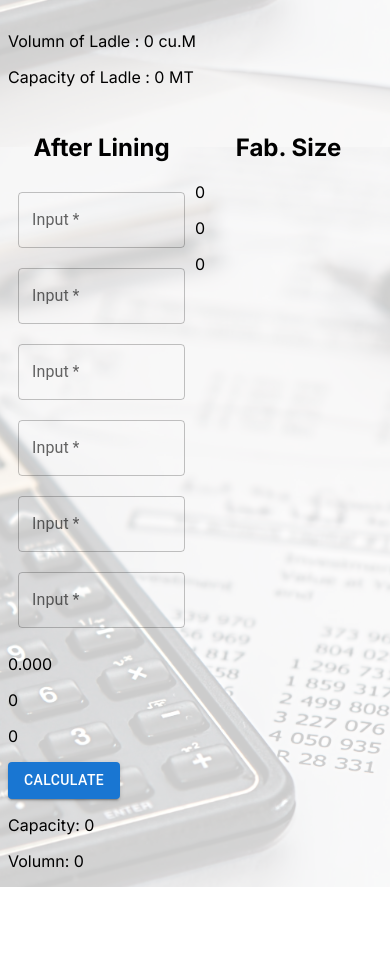
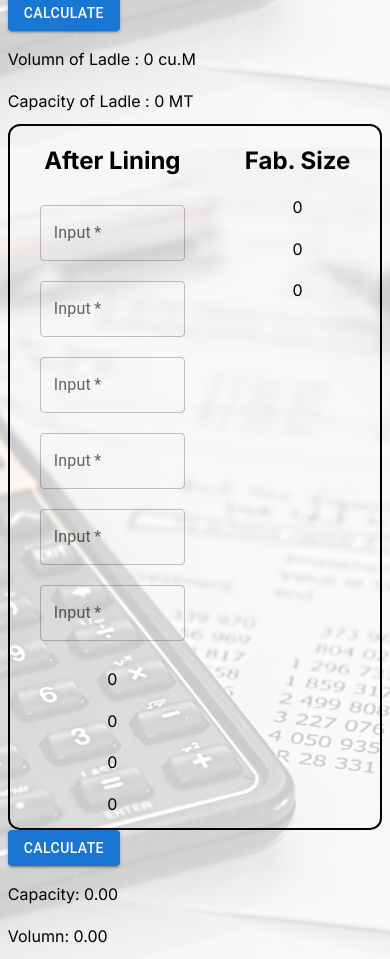
Before and after one commit to Anubhavgupta14/Ladle_Calculator, a Next.js app: page / in a window 390 px wide. Shown: the part 697-1656 px from the top of the page. Before the commit the page ends 1584 px from the top, so only its background shows below. Built offline with nearby package versions, Linux system fonts and the light colour scheme.

Commit message:
Fix cal2 and style + responsive

```diff
--- a/app/components/Ladlecalculator.js
+++ b/app/components/Ladlecalculator.js
@@ -26,7 +26,10 @@ const Ladlecalculator = () => {
   const [output1, setOutput1] = useState(0);
   const [output2, setOutput2] = useState(0);
   const [output3, setOutput3] = useState(0);
-
+  const [outputlining1, setOutputlining1] = useState(0);
+  const [outputlining2, setOutputlining2] = useState(0);
+  const [outputlining3, setOutputlining3] = useState(0);
+  const [outputlining4, setOutputlining4] = useState(0);
 
   const result = () => {
     const inbetweenheight = height - bottomlining - freeboard;
@@ -46,22 +49,29 @@ const Ladlecalculator = () => {
     setBottomliningleveldiameter(Math.round(bottomliningleveldiameter));
   };
 
-
   const r = Math.floor(bottomliningleveldiameter / 2);
   const R = Math.floor(freeboardleveldiameter / 2);
   const temp = ((R * R + R * r + r * r) / 1000000).toFixed(3);
 
-  const result2 = ()=>{
+  const result2 = () => {
     const s13 = parseInt(input1) + parseInt(input5) + parseInt(input5);
     const s14 = parseInt(input2) + parseInt(input5) + parseInt(input5);
     const s16 = 0.5 * ((s13 - s14) / parseInt(input3));
-    const output1 = (s16*2*input6)+s13;
-    const output2 = s14-(s16*2*input4)
-    const output3 = parseInt(input3)+parseInt(input4)+parseInt(input6)
-    setOutput1(Math.round(output1))
-    setOutput2(Math.round(output2))
-    setOutput3(Math.round(output3))
-  }
+    const output1 = s16 * 2 * input6 + s13;
+    const output2 = s14 - s16 * 2 * input4;
+    const output3 = parseInt(input3) + parseInt(input4) + parseInt(input6);
+    setOutput1(Math.round(output1));
+    setOutput2(Math.round(output2));
+    setOutput3(Math.round(output3));
+    setOutputlining1(((3.1416 / 3000) * input3).toFixed(3));
+    setOutputlining2(input1 / 2);
+    setOutputlining3(Math.round(input2 / 2));
+    const temp2 =
+      (outputlining2 * outputlining2 +
+        outputlining2 * outputlining3 +
+        outputlining3 * outputlining3) /
+      1000000;
+  };
 
   return (
     <body>
@@ -157,6 +167,7 @@ const Ladlecalculator = () => {
           </div>
         </div>
 
+        <div className="outcome">
           <Stack spacing={2} direction="row">
             <Button
               variant="contained"
@@ -164,15 +175,16 @@ const Ladlecalculator = () => {
               onClick={() => {
                 result();
               }}
+              className="button"
             >
               Calculate
             </Button>
           </Stack>
-      </Box>
 
-      <div className="outcome"></div>
           <p>Volumn of Ladle : {pieHby3 * temp} cu.M</p>
           <p>Capacity of Ladle : {pieHby3 * temp * density} MT</p>
+        </div>
+      </Box>
 
       <Box component="form">
         <div className="box">
@@ -244,17 +256,24 @@ const Ladlecalculator = () => {
                 onChange={(e) => setInput6(e.target.value)}
               />
             </div>
-            <p>{((3.1416/3000)*input3).toFixed(3)}</p>
-            <p>{(input1/2)}</p>
-            <p>{(input2/2)}</p>
+            <p className="textcentre">{outputlining1}</p>
+            <p className="textcentre">
+              {(outputlining2 * outputlining2 +
+                outputlining2 * outputlining3 +
+                outputlining3 * outputlining3) /
+                1000000}
+            </p>
+            <p className="textcentre">{outputlining2}</p>
+            <p className="textcentre">{outputlining3}</p>
           </div>
           <div className="content">
             <h2 className="head">Fab. Size</h2>
-            <p>{output1}</p>
-            <p>{output2}</p>
-            <p>{output3}</p>
+            <p className="textcentre">{output1}</p>
+            <p className="textcentre">{output2}</p>
+            <p className="textcentre">{output3}</p>
           </div>
         </div>
+          <div className="outcome">
         <Stack spacing={2} direction="row">
           <Button
             variant="contained"
@@ -262,13 +281,32 @@ const Ladlecalculator = () => {
             onClick={() => {
               result2();
             }}
+            className="button"
           >
             Calculate
           </Button>
         </Stack>
-        <div>
-          <p>Capacity: {(output1*output2*density)} </p>
-          <p>Volumn: {output1*output2}</p>
+          <p>
+            Capacity:{" "}
+            {(
+              outputlining1 *
+              ((outputlining2 * outputlining2 +
+                outputlining2 * outputlining3 +
+                outputlining3 * outputlining3) /
+                1000000) *
+              density
+            ).toFixed(2)}{" "}
+          </p>
+          <p>
+            Volumn:{" "}
+            {(
+              outputlining1 *
+              ((outputlining2 * outputlining2 +
+                outputlining2 * outputlining3 +
+                outputlining3 * outputlining3) /
+                1000000)
+            ).toFixed(2)}
+          </p>
         </div>
       </Box>
     </body>
--- a/app/globals.css
+++ b/app/globals.css
@@ -1,33 +1,91 @@
-body{
+/* styles/styles.css */
+
+/* Add global styles if needed */
+body {
   background: url(./assets/wallpaperflare.com_wallpaper\ \(1\).jpg) no-repeat fixed;
   background-size: cover;
-  background-color: rgba(255, 255, 255, 0.8); /* Replace '0, 128, 255' with your desired bluish color in RGB format and '0.6' with the desired opacity (0 to 1) */
+  background-color: rgba(255, 255, 255, 0.8);
   background-blend-mode: overlay;
-  /* box-shadow: 0 4px 8px 0 rgba(113, 95, 95, 0.2), 0 6px 20px 0 rgba(0, 0, 0, 0.19); */
+  margin: 0;
+  padding: 0;
+  font-family: Arial, sans-serif;
 }
-.head{
+p {
+  font-size: 16px;
+  line-height: 1.6;
+  margin-bottom: 10px;
+}
+.button {
+  margin-top: 20px;
+  padding: 10px 20px;
+  font-size: 16px;
+  background-color: #007bff;
+  color: #fff;
+  border: none;
+  border-radius: 5px;
+  cursor: pointer;
+  transition: background-color 0.3s ease;
+}
+
+.button:hover {
+  background-color: #0056b3;
+}
+
+/* Example styles for the Ladlecalculator component */
+.head {
   text-align: center;
 }
-.content{
+
+.content {
+  padding: 0px 60px 25px 70px;
+  /* border: 2px solid blue; */
   padding-top: 10px;
-  /* height: 300px; */
-  width: 100vh;
-  /* border: 2px solid red; */
+  width: 100%;
+  max-width: 800px; /* You can adjust this value as needed for the content width */
   margin: 0 auto;
 }
-.box{
+
+.box {
   display: flex;
+  margin: 0 15% 0 15%;
+  border: 2px solid black;
+  border-radius: 12px;
+  /* flex-wrap: wrap; */
+  /* border: 2px solid red; */
 }
-.row{
+
+.row {
   display: flex;
   gap: 10px;
-  /* width:400px; */
   padding: 10px;
+  flex: 1; /* Allow rows to take available space within the box */
 }
 
-.textfield{
+.textfield {
+  flex: 1;
   width: 100%;
 }
-.outcome{
-  padding: 20px 0 0 5px;
+
+.outcome {
+  margin: 0 0 0 15%;
 }
+
+.textcentre {
+  text-align: center;
+}
+
+/* Responsive Layout */
+@media screen and (max-width: 768px) {
+  /* Adjust the layout for smaller screens */
+  .box {
+    margin: 0 2% 0 2%;
+     /* Stack columns on small screens */
+  }
+  .content{
+    padding: 0px 0px 0px 20px;
+  }
+  .outcome{
+    margin: 0 0 0 2%;
+  }
+
+}
```
Lines whose indentation alone changed are shown as unchanged.
